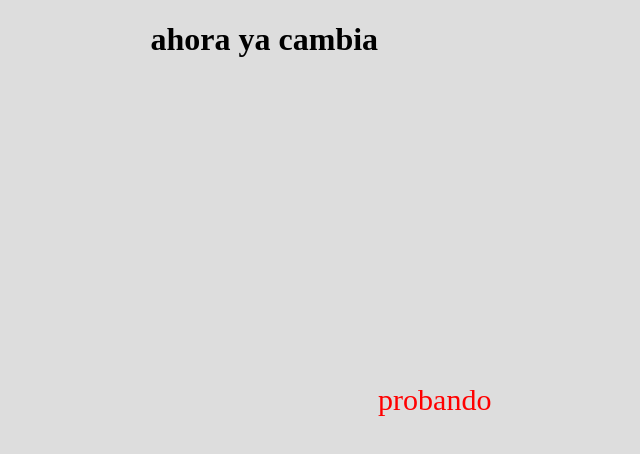
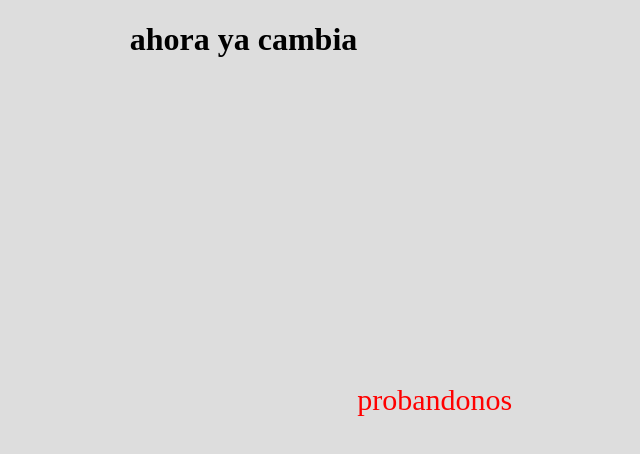
Before and after one commit to DonAxis/HolaWeb, a plain HTML site: page index.html in a window 1280 px wide. Shown: the whole page, without its empty margins (319-959 px from the left). Drawn offline with Linux system fonts and the light colour scheme.

Commit message:
los hive plural

```diff
--- a/index.html
+++ b/index.html
@@ -13,7 +13,7 @@
 </div>
 
 <div >
-  <p id="q">probando</p>
+  <p id="q">probandonos</p>
 </div>
 
 
```
